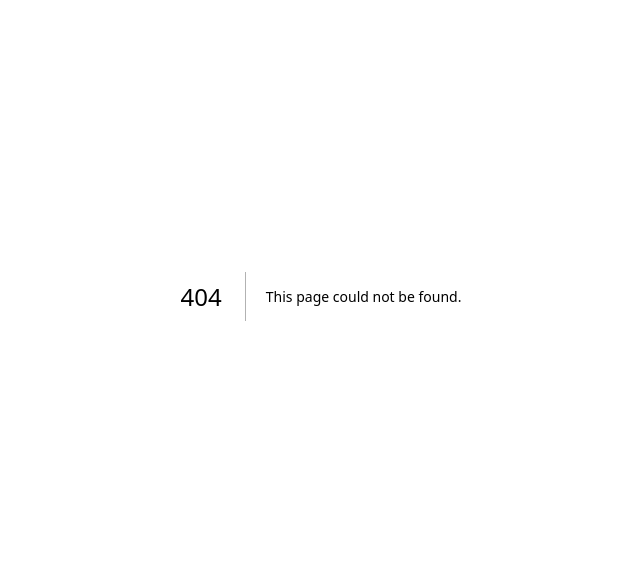
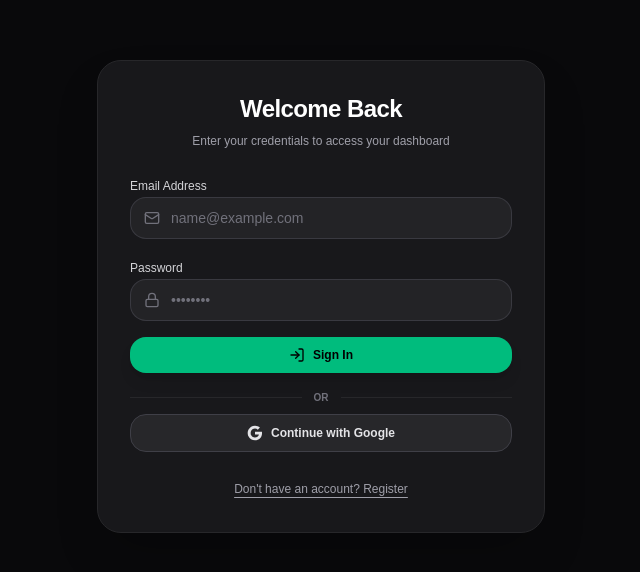
Before and after one commit to usamaanwr/expense-tracker, a Next.js app: page /login in a window 1280 px wide. Before the commit this address had no page. Shown: the part 104-676 px from the top of the page, without its empty margins (319-959 px from the left). Built offline with nearby package versions, Linux system fonts and the light colour scheme.

Commit message:
feat: add authentication page with sign up and login functionality

```diff
--- /dev/null
+++ b/src/app/login/page.tsx
@@ -0,0 +1,261 @@
+'use client';
+
+import { useState } from 'react';
+import { useRouter } from 'next/navigation';
+import { supabase } from '@/lib/supbase';
+import { Mail, Lock, LogIn, UserPlus, AlertCircle, CheckCircle2 } from 'lucide-react';
+
+export default function AuthPage() {
+  const router = useRouter();
+
+  // States
+  const [isSignUp, setIsSignUp] = useState(false);
+  const [email, setEmail] = useState('');
+  const [password, setPassword] = useState('');
+  const [confirmPassword, setConfirmPassword] = useState('');
+  const [loading, setLoading] = useState(false);
+
+  // Custom UI Messages (No Browser Alert)
+  const [errorMessage, setErrorMessage] = useState<string | null>(null);
+  const [successMessage, setSuccessMessage] = useState<string | null>(null);
+
+  // Form Submit Handler
+  const handleAuth = async (e: React.FormEvent) => {
+    e.preventDefault();
+    setLoading(true);
+    setErrorMessage(null);
+    setSuccessMessage(null);
+
+    // 1. Client-side Check: Password Match Validation for Registration
+    if (isSignUp && password !== confirmPassword) {
+      setErrorMessage('Passwords do not match. Please re-check.');
+      setLoading(false);
+      return;
+    }
+
+    try {
+      if (isSignUp) {
+        // --- REGISTER ---
+        const { data, error } = await supabase.auth.signUp({
+          email,
+          password,
+        });
+
+        if (error) {
+          // Supabase handles "User already registered" error here
+          if (error.message.toLowerCase().includes('already registered')) {
+            throw new Error('This email is already registered. Please sign in instead.');
+          }
+          throw error;
+        }
+
+        if (data?.user && !data?.session) {
+          setSuccessMessage('Registration successful! Please check your email to confirm your account.');
+        } else if (data?.session) {
+          router.push('/');
+          router.refresh();
+        }
+
+      } else {
+        // --- LOGIN ---
+        const { data, error } = await supabase.auth.signInWithPassword({
+          email,
+          password,
+        });
+
+        if (error) {
+          if (error.message.toLowerCase().includes('invalid login credentials')) {
+            throw new Error('Incorrect email or password. Please try again.');
+          }
+          throw error;
+        }
+
+        if (data?.session) {
+          router.push('/');
+          router.refresh();
+        }
+      }
+    } catch (err: any) {
+      setErrorMessage(err.message || 'An unexpected error occurred.');
+    } finally {
+      setLoading(false);
+    }
+  };
+
+  // Google OAuth Handler
+  const handleGoogleLogin = async () => {
+    setErrorMessage(null);
+    const { error } = await supabase.auth.signInWithOAuth({
+      provider: 'google',
+      options: {
+        redirectTo: `${window.location.origin}/auth/callback`,
+      },
+    });
+
+    if (error) setErrorMessage(error.message);
+  };
+
+  return (
+    <div className="min-h-screen bg-zinc-950 text-white flex items-center justify-center p-4">
+      <div className="w-full max-w-md bg-zinc-900 border border-zinc-800 rounded-3xl p-6 sm:p-8 shadow-2xl space-y-6">
+
+        {/* Header */}
+        <div className="text-center space-y-2">
+          <h2 className="text-2xl font-bold tracking-tight">
+            {isSignUp ? 'Create an Account' : 'Welcome Back'}
+          </h2>
+          <p className="text-xs text-zinc-400">
+            {isSignUp
+              ? 'Enter your details below to register'
+              : 'Enter your credentials to access your dashboard'}
+          </p>
+        </div>
+
+        {/* Custom Inline Error Message */}
+        {errorMessage && (
+          <div className="bg-rose-500/10 border border-rose-500/20 rounded-2xl p-3.5 flex items-center gap-3 text-rose-400 text-xs animate-fadeIn">
+            <AlertCircle size={16} className="shrink-0" />
+            <p>{errorMessage}</p>
+          </div>
+        )}
+
+        {/* Custom Inline Success Message */}
+        {successMessage && (
+          <div className="bg-emerald-500/10 border border-emerald-500/20 rounded-2xl p-3.5 flex items-center gap-3 text-emerald-400 text-xs animate-fadeIn">
+            <CheckCircle2 size={16} className="shrink-0" />
+            <p>{successMessage}</p>
+          </div>
+        )}
+
+        {/* Form */}
+        <form onSubmit={handleAuth} className="space-y-4">
+
+          {/* Email Input */}
+          <div className="space-y-1.5">
+            <label className="text-xs font-medium text-zinc-300">Email Address</label>
+            <div className="relative">
+              <Mail className="absolute left-3.5 top-1/2 -translate-y-1/2 text-zinc-500" size={16} />
+              <input
+                type="email"
+                required
+                value={email}
+                onChange={(e) => setEmail(e.target.value)}
+                placeholder="name@example.com"
+                className="w-full bg-zinc-800/80 border border-zinc-700/80 rounded-2xl pl-10 pr-4 py-2.5 text-sm text-white placeholder-zinc-500 focus:outline-none focus:border-emerald-500 transition"
+              />
+            </div>
+          </div>
+
+          {/* Password Input */}
+          <div className="space-y-1.5">
+            <label className="text-xs font-medium text-zinc-300">Password</label>
+            <div className="relative">
+              <Lock className="absolute left-3.5 top-1/2 -translate-y-1/2 text-zinc-500" size={16} />
+              <input
+                type="password"
+                required
+                minLength={6}
+                value={password}
+                onChange={(e) => setPassword(e.target.value)}
+                placeholder="••••••••"
+                className="w-full bg-zinc-800/80 border border-zinc-700/80 rounded-2xl pl-10 pr-4 py-2.5 text-sm text-white placeholder-zinc-500 focus:outline-none focus:border-emerald-500 transition"
+              />
+            </div>
+          </div>
+
+          {/* Confirm Password Input (Only when Sign Up is active) */}
+          {isSignUp && (
+            <div className="space-y-1.5">
+              <label className="text-xs font-medium text-zinc-300">Confirm Password</label>
+              <div className="relative">
+                <Lock className="absolute left-3.5 top-1/2 -translate-y-1/2 text-zinc-500" size={16} />
+                <input
+                  type="password"
+                  required
+                  minLength={6}
+                  value={confirmPassword}
+                  onChange={(e) => setConfirmPassword(e.target.value)}
+                  placeholder="••••••••"
+                  className="w-full bg-zinc-800/80 border border-zinc-700/80 rounded-2xl pl-10 pr-4 py-2.5 text-sm text-white placeholder-zinc-500 focus:outline-none focus:border-emerald-500 transition"
+                />
+              </div>
+            </div>
+          )}
+
+          {/* Submit Button */}
+          <button
+            type="submit"
+            disabled={loading}
+            className="w-full bg-emerald-500 hover:bg-emerald-600 disabled:opacity-50 text-black font-semibold py-2.5 rounded-2xl text-xs transition flex items-center justify-center gap-2 shadow-lg cursor-pointer"
+          >
+            {loading ? (
+              <span className="animate-pulse">Processing...</span>
+            ) : isSignUp ? (
+              <>
+                <UserPlus size={16} />
+                <span>Register Account</span>
+              </>
+            ) : (
+              <>
+                <LogIn size={16} />
+                <span>Sign In</span>
+              </>
+            )}
+          </button>
+        </form>
+
+        <div className="relative flex items-center justify-center my-4">
+          <div className="border-t border-zinc-800 w-full" />
+          <span className="bg-zinc-900 px-3 text-[10px] text-zinc-500 uppercase font-semibold absolute">
+            Or
+          </span>
+        </div>
+
+        {/* Google OAuth Button */}
+        <button
+          onClick={handleGoogleLogin}
+          type="button"
+          className="w-full bg-zinc-800 hover:bg-zinc-750 border border-zinc-700 text-zinc-200 font-semibold py-2.5 rounded-2xl text-xs transition flex items-center justify-center gap-2 cursor-pointer"
+        >
+          <svg className="w-4 h-4" viewBox="0 0 24 24">
+            <path
+              fill="currentColor"
+              d="M22.56 12.25c0-.78-.07-1.53-.2-2.25H12v4.26h5.92c-.26 1.37-1.04 2.53-2.21 3.31v2.77h3.57c2.08-1.92 3.28-4.74 3.28-8.09z"
+            />
+            <path
+              fill="currentColor"
+              d="M12 23c2.97 0 5.46-.98 7.28-2.66l-3.57-2.77c-.98.66-2.23 1.06-3.71 1.06-2.86 0-5.29-1.93-6.16-4.53H2.18v2.84C3.99 20.53 7.7 23 12 23z"
+            />
+            <path
+              fill="currentColor"
+              d="M5.84 14.09c-.22-.66-.35-1.36-.35-2.09s.13-1.43.35-2.09V7.06H2.18C1.43 8.55 1 10.22 1 12s.43 3.45 1.18 4.94l2.85-2.22.81-.63z"
+            />
+            <path
+              fill="currentColor"
+              d="M12 5.38c1.62 0 3.06.56 4.21 1.64l3.15-3.15C17.45 2.09 14.97 1 12 1 7.7 1 3.99 3.47 2.18 7.06l3.66 2.84c.87-2.6 3.3-4.52 6.16-4.52z"
+            />
+          </svg>
+          <span>Continue with Google</span>
+        </button>
+
+        {/* Toggle Login/Register */}
+        <div className="text-center">
+          <button
+            type="button"
+            onClick={() => {
+              setIsSignUp(!isSignUp);
+              setErrorMessage(null);
+              setSuccessMessage(null);
+            }}
+            className="text-xs text-zinc-400 hover:text-emerald-400 transition underline underline-offset-4 cursor-pointer"
+          >
+            {isSignUp
+              ? 'Already have an account? Sign In'
+              : "Don't have an account? Register"}
+          </button>
+        </div>
+
+      </div>
+    </div>
+  );
+}
```
